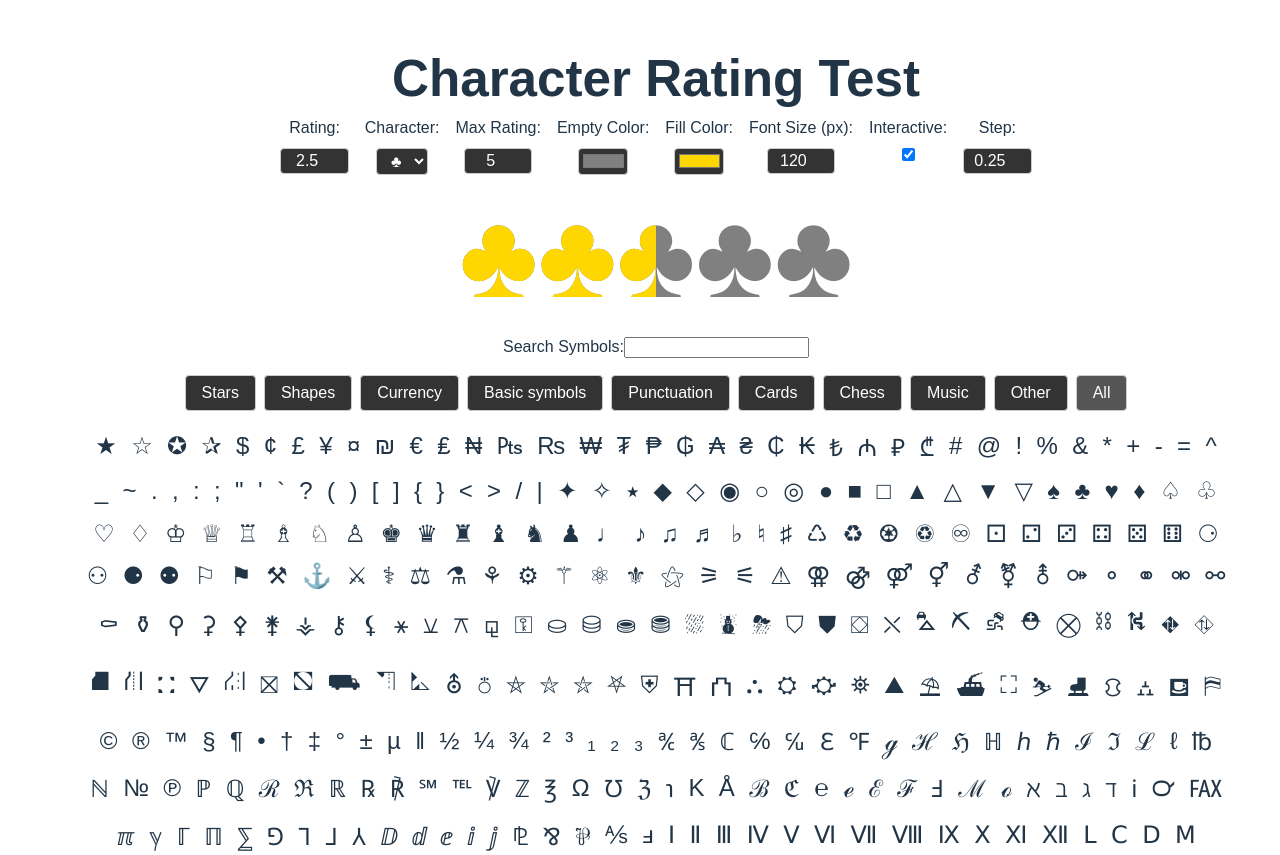
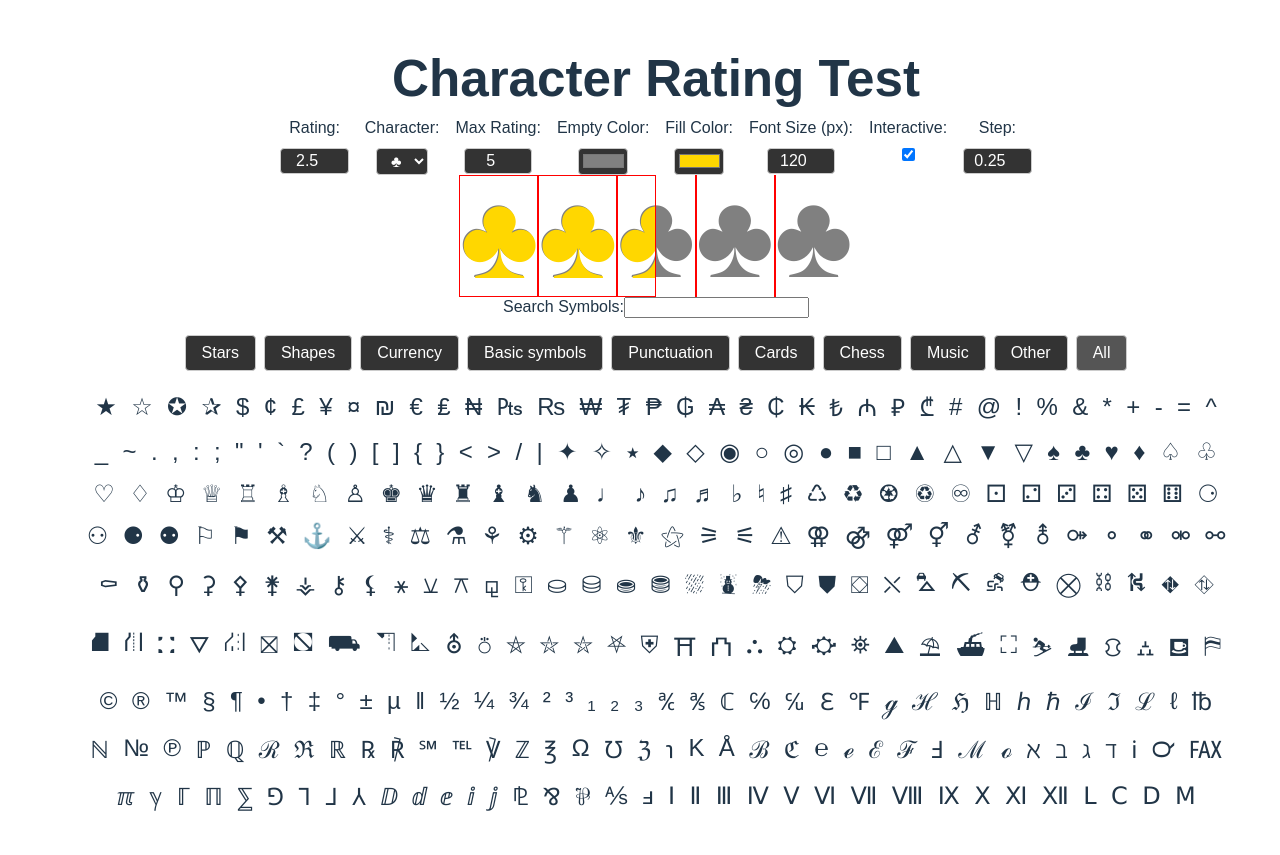
Before and after one commit to lexabu/react-char-fill, a React (Vite) app: page / in a window 1280 px wide. Shown: the top 855 px of the page. After the commit the page ends 832 px from the top, so only its background shows below. Built offline with nearby package versions, Linux system fonts and the light colour scheme.

Commit message:
adjust height of span to change cursor behavior

```diff
--- a/src/CharacterFill/CharacterFill.tsx
+++ b/src/CharacterFill/CharacterFill.tsx
@@ -32,6 +32,8 @@ const CharacterFill: React.FC<CharacterFillProps> = ({
         cursor: 'inherit', // Inherit cursor style from parent
         padding: 0,
         outline: 'none',
+        lineHeight: 0, // Adjust line-height to reduce height
+        verticalAlign: 'middle', // Adjust vertical alignment
       }}
       aria-label={`Rate ${position}`}
       className="rating-symbol"
@@ -40,7 +42,9 @@ const CharacterFill: React.FC<CharacterFillProps> = ({
         style={{
           color: emptyColor,
           fontSize,
+          lineHeight: fontSize, // Ensure the line-height matches the font-size
           boxSizing: 'border-box',
+          verticalAlign: 'middle',
         }}
       >
         {character}
@@ -54,7 +58,10 @@ const CharacterFill: React.FC<CharacterFillProps> = ({
           overflow: 'hidden',
           width,
           fontSize,
+          lineHeight: fontSize, // Ensure the line-height matches the font-size
           boxSizing: 'border-box',
+          border: '1px solid red',
+          verticalAlign: 'middle',
         }}
       >
         {character}
```
